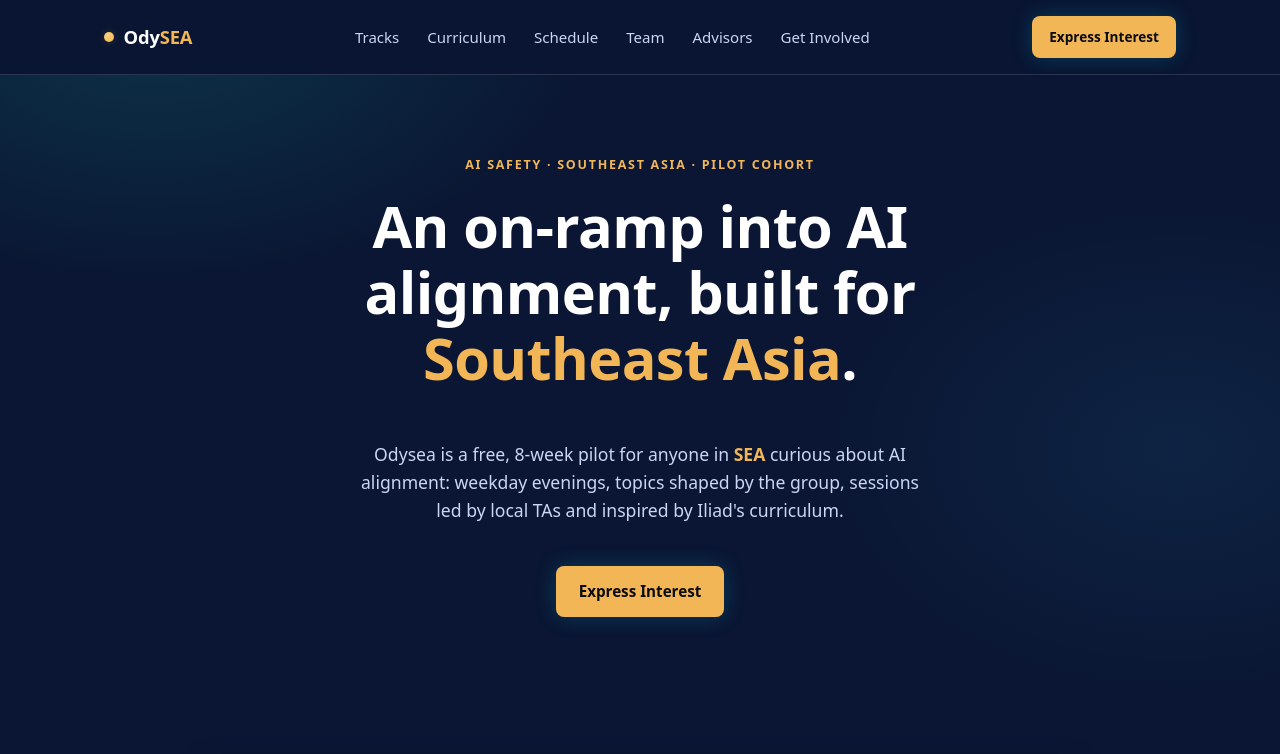
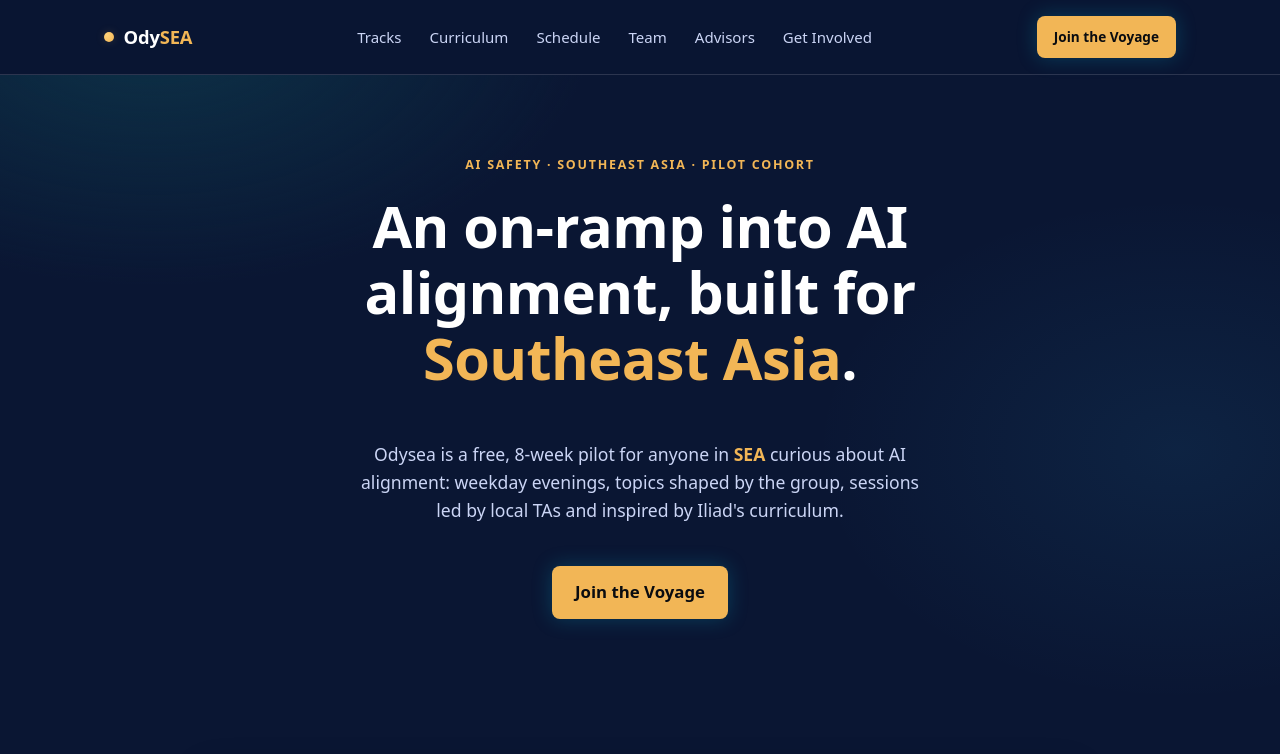
Before and after one commit to odysea-main/odysea-main.github.io, a website built with Vite: page index.html in a window 1280 px wide. Shown: the top 754 px of the page. Built offline with nearby package versions, Linux system fonts and the light colour scheme.

Commit message:
website button consolidate

```diff
--- a/index.html
+++ b/index.html
@@ -36,8 +36,8 @@
     </a>
     <nav class="site-nav" id="primary-nav" aria-label="Primary"></nav>
 
-    <a class="btn btn-small btn-primary" href="#get-involved">
-      Express Interest
+    <a class="btn btn-small btn-primary" id="header-cta" data-placeholder="apply-form" href="#">
+      Join the Voyage
     </a>
   </div>
 </header>
@@ -51,8 +51,8 @@
       <p class="hero-sub reveal">Odysea is a free, 8-week pilot for anyone in <span style="color: var(--accent-secondary);"><strong>SEA</strong></span> curious about AI alignment: weekday evenings, topics shaped by the group, sessions led by local TAs and inspired by Iliad's curriculum.</p>
       <!-- <div class="spectrum-rule reveal" aria-hidden="true"></div> -->
       <div class="hero-actions reveal">
-        <a class="btn btn-primary" href="#get-involved">
-          Express Interest
+        <a class="btn btn-primary" id="hero-cta" data-placeholder="apply-form" href="#">
+          Join the Voyage
         </a>
         <!-- No live community channel yet — restore once Telegram is set up:
         <a class="btn btn-ghost btn-icon" data-placeholder="telegram" href="#">
@@ -171,9 +171,7 @@
           Capped cohort size to ensure deep engagement. Express your interest early to secure your spot.
         </p>
 
-        <div class="dates-actions">
-          <a class="btn btn-primary btn-large" href="#get-involved">Express Interest</a>
-        </div>
+        <a class="btn btn-primary btn-large" id="dates-cta" data-placeholder="apply-form" href="#">Join the Voyage</a>
       </div>
     </div>
   </section>
--- a/src/data.ts
+++ b/src/data.ts
@@ -1,4 +1,4 @@
-import { NavItem, Track, Card, Stat, TeamMember, GetInvolvedOption } from './types';
+import { NavItem, Track, Card, Stat, TeamMember, JoinLink, GetInvolvedOption } from './types';
 
 // --- Southeast Asia (SEA) is the framing for this pilot: content below refers
 // to the region generally, not Singapore specifically, except where the
@@ -193,13 +193,19 @@ export const externalAdvisors: TeamMember[] = [
   // },
 ];
 
+export const joinLink: JoinLink = {
+  text: 'Join the Voyage',
+  href: '#',
+  placeholder: 'apply-form',
+};
+
 export const getInvolvedOptions: GetInvolvedOption[] = [
   {
     icon: '🎓',
     title: 'Join as a participant',
     description: 'Pick Explorer or Fellow, free either way. Tell us a bit about yourself and what draws you to AI safety.',
-    linkText: 'Apply to join',
-    href: '#',
-    placeholder: 'apply-form',
+    linkText: joinLink.text,
+    href: joinLink.href,
+    placeholder: joinLink.placeholder ?? '',
   },
 ];
--- a/src/main.ts
+++ b/src/main.ts
@@ -9,10 +9,11 @@ import {
   coreTeam,
   teachingAssistants,
   iliadAdvisors,
+  joinLink,
   externalAdvisors,
   getInvolvedOptions,
 } from './data';
-import type { NavItem, Track, Card, Stat, TeamMember, GetInvolvedOption } from './types';
+import type { NavItem, Track, Card, Stat, TeamMember, GetInvolvedOption, JoinLink } from './types';
 
 // --- Render helpers: each fills one container from a data.ts array ---
 
@@ -128,6 +129,16 @@ function renderGetInvolved(containerId: string, options: GetInvolvedOption[]): v
     .join('');
 }
 
+function renderJoinLink(elementId: string, link: JoinLink): void {
+  const el = document.getElementById(elementId) as HTMLAnchorElement | null;
+  if (!el) return;
+  el.textContent = link.text;
+  el.setAttribute('href', link.href);
+  if (link.placeholder) {
+    el.dataset.placeholder = link.placeholder;
+  }
+}
+
 // --- Populate every data-driven section before anything else runs ---
 
 renderNav('primary-nav', navItems);
@@ -142,6 +153,9 @@ renderTeamSection("iliad-advisors-grid", iliadAdvisors);
 renderTeamSection("external-advisors-grid", externalAdvisors);
 renderCards('who-its-for-grid', whoItsFor);
 renderGetInvolved('get-involved-grid', getInvolvedOptions);
+renderJoinLink('header-cta', joinLink);
+renderJoinLink('hero-cta', joinLink);
+renderJoinLink('dates-cta', joinLink);
 
 // Footer year
 const yearEl = document.getElementById('year');
--- a/src/types.ts
+++ b/src/types.ts
@@ -29,6 +29,12 @@ export interface TeamMember {
   image?: string;  // Local image path (e.g., '/assets/team/jane.jpg')
 }
 
+export interface JoinLink {
+  text: string;
+  href: string;
+  placeholder?: string;
+}
+
 export interface GetInvolvedOption {
   icon: string;
   title: string;
--- a/styles.css
+++ b/styles.css
@@ -173,8 +173,8 @@ a {
   justify-content: center;
   padding: 12px 22px;
   border-radius: 999px;
-  font-weight: 600;
-  font-size: 0.95rem;
+  font-weight: 700;
+  font-size: 1.05rem;
   font-family: var(--font-body);
   border: 1px solid transparent;
   transition: transform 0.15s ease, border-color 0.2s ease, background 0.2s ease;
```
